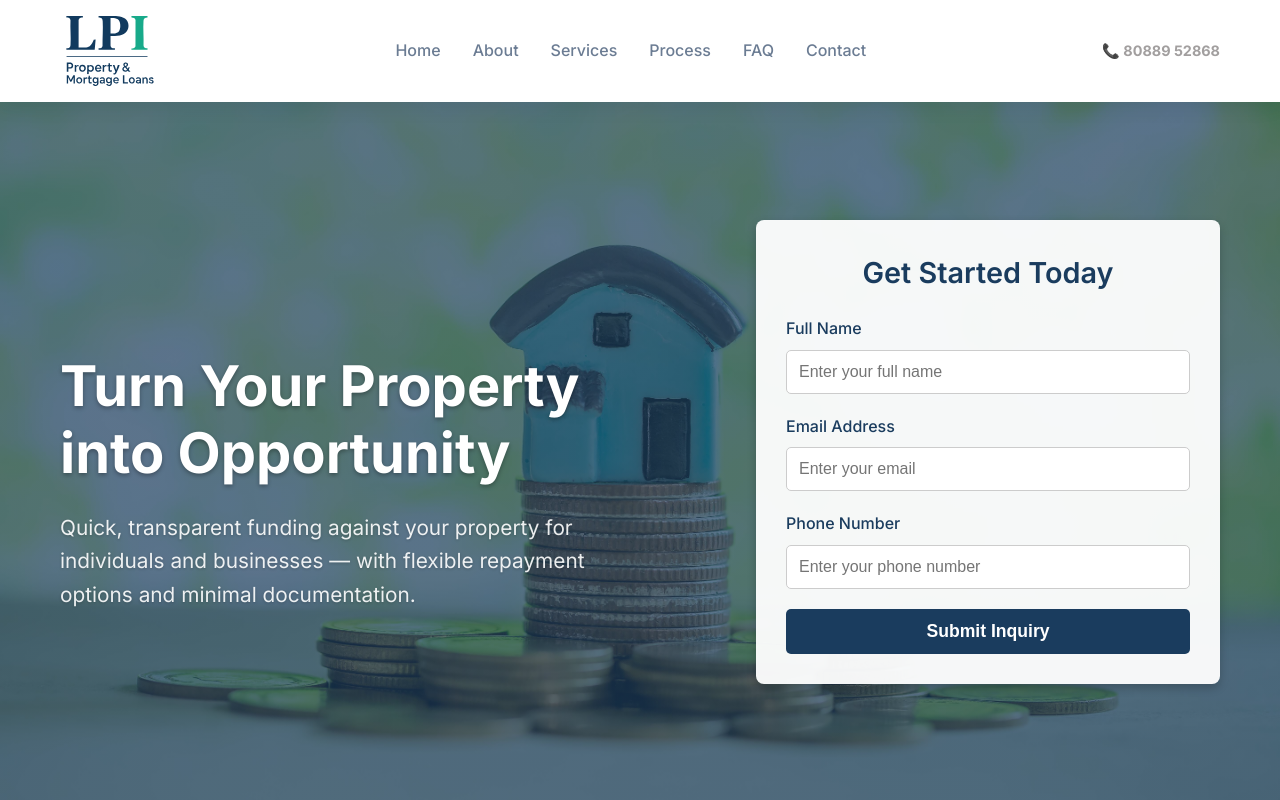
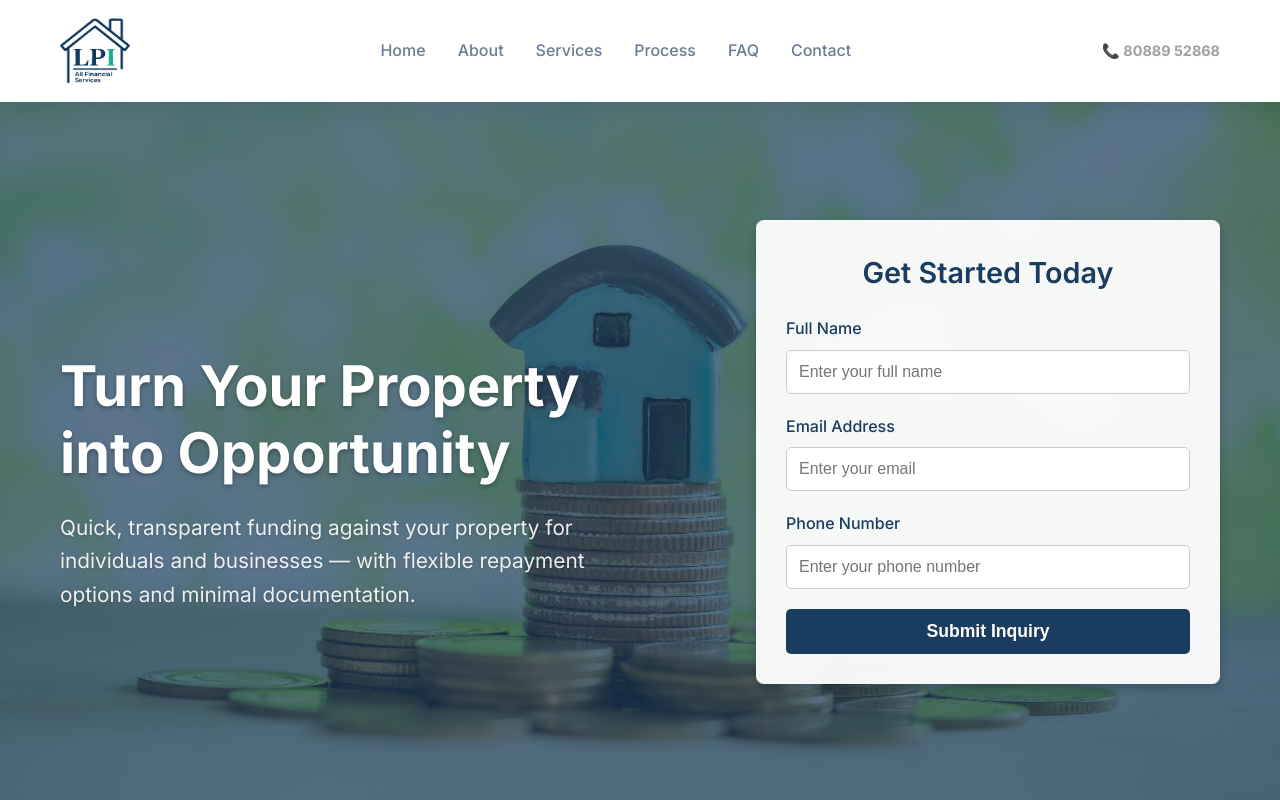
Before and after one commit to sanjaysurr/LPI, a plain HTML site: page index.html in a window 1280 px wide. Shown: the top 800 px of the page. Drawn offline with Linux system fonts and the light colour scheme.

Commit message:
new logo added

```diff
--- a/index.html
+++ b/index.html
@@ -6,14 +6,14 @@
     <title>LPI Property & Mortgage Loans</title>
     <link rel="stylesheet" href="styles.css">
     <link href="https://fonts.googleapis.com/css2?family=Inter:wght@400;500;600;700&display=swap" rel="stylesheet">
-    <link rel="icon" href="images/lpi logo.svg" type="image/x-icon">
+    <link rel="icon" href="images/lpi logo.png" type="image/x-icon">
 </head>
 <body>
     <!-- Header -->
     <header class="header">
         <nav class="nav container">
             <div class="nav-brand">
-  <img src="images/lpi logo.svg" alt="LPI Logo" class="logo" />
+  <img src="images/lpi logo.png" alt="LPI Logo" class="logo" />
 </div>
 
             <div class="nav-menu" id="navMenu">
--- a/styles.css
+++ b/styles.css
@@ -34,7 +34,7 @@ body {
 
 .nav-brand .logo {
   height: 70px; /* adjust size */
-  width: 100px;
+  width: 70px;
 }
 
 /* Utility Classes */
```
Also changed, not shown: images/logo.png (deleted), images/lpi logo.png (added), images/lpi logo.svg (deleted), lpi logo.svg (deleted).
